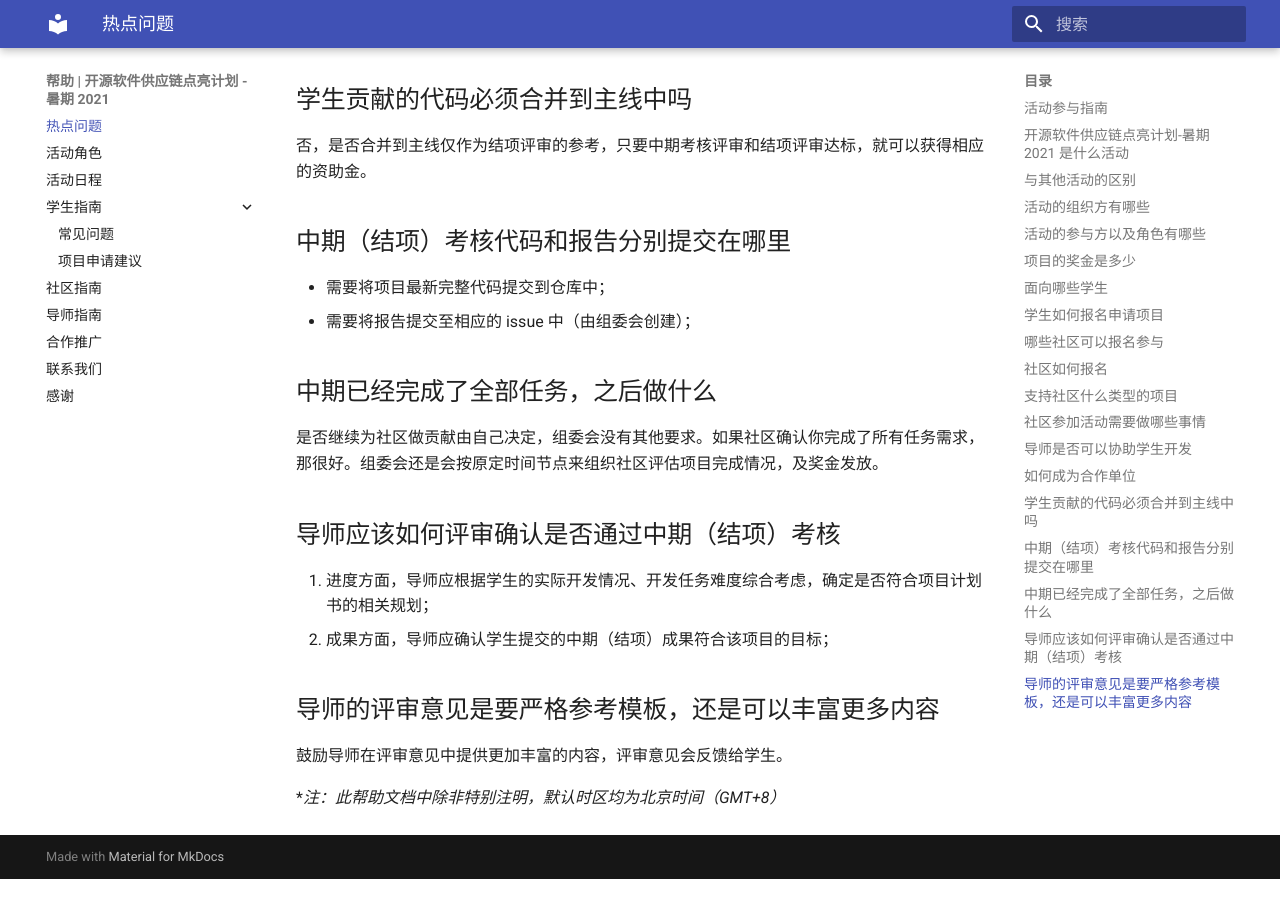
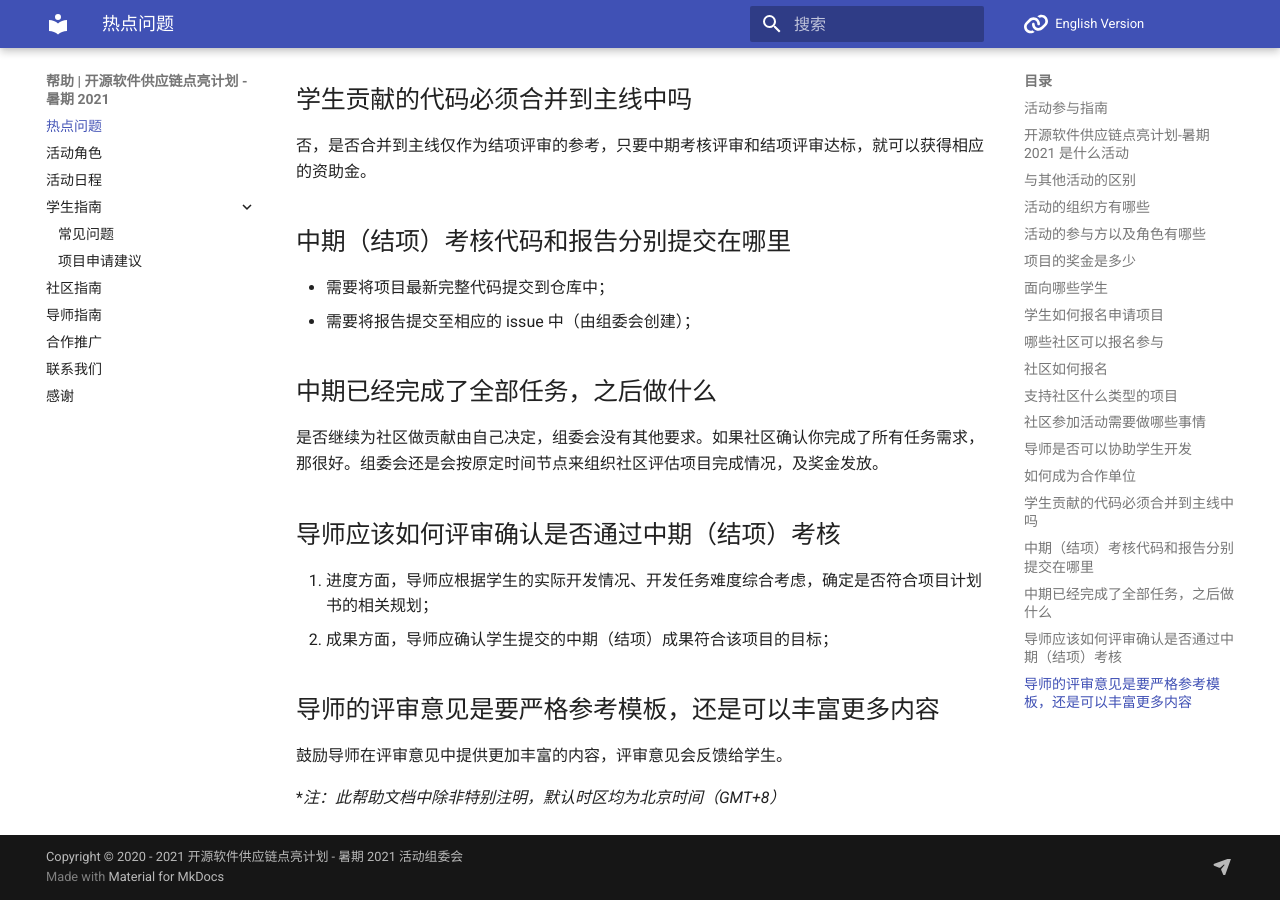
Before and after one commit to summer-ospp/help, an MkDocs documentation site: the page built from docs/index.md, in a window 1280 px wide and 900 px high, scrolled down 3128 px. Built offline with MkDocs 1.6.1 and Material for MkDocs 9.7.7, drawn with Linux system fonts in a browser that asks for light colours; comment, search, counter and statistics services are not loaded; before the commit the page ends 4007 px from its top, so only the background shows below that.

Commit message:
Add baidu tongji. Add english button.

```diff
--- /dev/null
+++ b/docs/js/tongji.js
@@ -0,0 +1,7 @@
+var _hmt = _hmt || [];
+(function() {
+  var hm = document.createElement("script");
+  hm.src = "https://hm.baidu.com/hm.js?51fafb2ac8f80ecf43b05bb4cc281020";
+  var s = document.getElementsByTagName("script")[0];
+  s.parentNode.insertBefore(hm, s);
+})();
--- a/mkdocs.yml
+++ b/mkdocs.yml
@@ -1,15 +1,30 @@
 site_name: 帮助 | 开源软件供应链点亮计划 - 暑期 2021
 site_dir: public
+repo_url: https://summer.iscas.ac.cn/help/en/
+repo_name: English Version
+
+copyright: Copyright &copy; 2020 - 2021 开源软件供应链点亮计划 - 暑期 2021 活动组委会
 
 theme:
   name: material
   language: 'zh'
   features:
     - navigation.expand
+  icon:
+    repo: fontawesome/solid/link
+
+extra:
+  social:
+    - icon: fontawesome/solid/paper-plane
+      link: mailto:summer@iscas.ac.cn
+
+extra_javascript:
+    - 'js/tongji.js'
 
 plugins:
-    - search:
-        lang: ja
+  - git-revision-date
+  - search:
+      lang: ja
 
 nav:
   - 热点问题: index.md
--- a/requirements.txt
+++ b/requirements.txt
@@ -4,3 +4,4 @@ mkdocs>=1.1.2
 # Add your custom theme if not inside a theme_dir
 # (https://github.com/mkdocs/mkdocs/wiki/MkDocs-Themes)
 mkdocs-material>=5.4.0
+mkdocs-git-revision-date-plugin>=0.3.1
```
